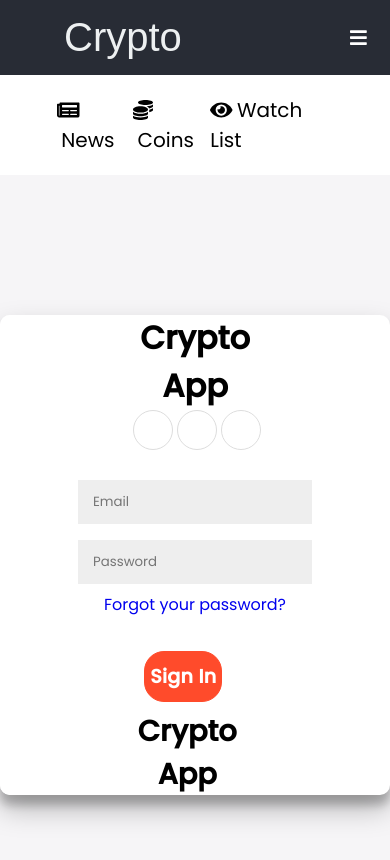
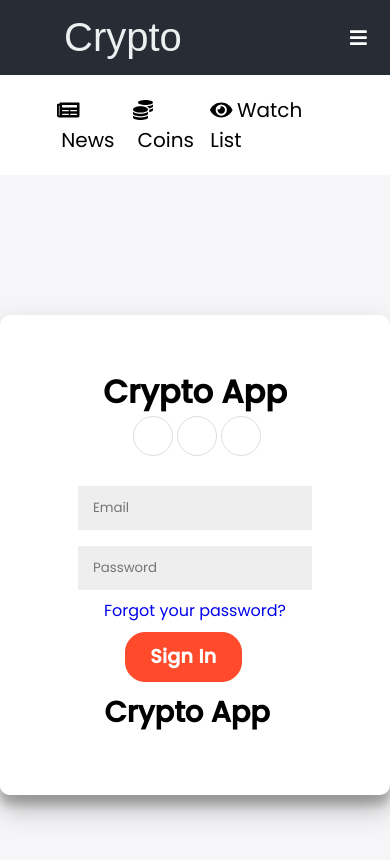
Before and after one commit to SanskritiKhatiyan/crypto-app, a React (Create React App) app in the folder frontend/: page /signin in a window 390 px wide. Shown: the top 860 px of the page. Built offline with nearby package versions, Linux system fonts and the light colour scheme.

Commit message:
Add button and Signup Responsive

```diff
--- a/frontend/src/components/Coins/CoinCard/coincard.js
+++ b/frontend/src/components/Coins/CoinCard/coincard.js
@@ -3,11 +3,11 @@ import up_arrow from "./img/up-arrow.png";
 import down_arrow from "./img/down-arrow.png";
 // import Button from "../../Button";
 
-// function watchlist(e) {
-//   e.target.setAttribute( 'src', 'https://img.icons8.com/ios-filled/20/000000/double-tick.png');
-//   e.target.setAttribute('alt', 'tick');
-//   // addCointoWatchlist(coin);
-// }
+function watchlist(e) {
+  e.target.setAttribute( 'src', 'https://img.icons8.com/ios-filled/20/000000/double-tick.png');
+  e.target.setAttribute('alt', 'tick');
+  // addCointoWatchlist(coin);
+}
 
 const App = (props) => {
   return (
@@ -36,13 +36,13 @@ const App = (props) => {
       </div>
 
       {/* <Button></Button> */}
-      {/* <div id="buttons"> */}
+      <div id="buttons">
 
-      {/* <button>
+      <button>
         <img src="https://img.icons8.com/material-outlined/24/000000/plus--v2.png" alt="plus" onClick={watchlist}/>
 
-        </button> */}
-      {/* </div> */}
+        </button>
+      </div>
     </div>
   );
 };
--- a/frontend/src/components/Signin/Signin.css
+++ b/frontend/src/components/Signin/Signin.css
@@ -166,8 +166,8 @@ input {
 	}
 	#signin{
 		height: 6vh;
-		width: 20vw;
-		top: 32vh;
+		width: 30vw;
+		top: 30vh;
 		left: 15vw;
 	}
 	input{
@@ -178,7 +178,8 @@ input {
 	}
 	#lower_title{
 		margin-left: 46vw;
-		margin-top: -2vh;
+		margin-top: -4vh;
+		width: 50vw;
 	}
 	.social-container{
 		margin-left: 50vw;
@@ -191,8 +192,9 @@ input {
 		top: 0vh;
 	}
 	#title{
-		margin-top: -35vh;
+		margin-top: -46vh;
 		margin-left: 50vw;
+		width: 50vw;
 	}
 	.pass_forget{
 		margin-left: 50vw;
--- a/frontend/src/components/Signup/Signup.css
+++ b/frontend/src/components/Signup/Signup.css
@@ -17,16 +17,19 @@
 }
 
 #lower_title{
-    top: 35vh;
-    position: relative;
+
+
+	position: relative;
     font-weight: bold;
     font-size: 1.8rem;
+	margin-top: -5vh;
+
 }
 
 #signin{
     border-radius: 20px;
     border: 1px solid #FF4B2B;
-    margin-top: -28vh;
+    margin-top: -29vh;
     margin-left: 14vw;
     height: 6vh;
     width: 7vw;
@@ -47,6 +50,7 @@
 	padding: 0 50px;
 	height: 100%;
 	text-align: center;
+	margin-top: 5vh;
 }
 
 input {
```
